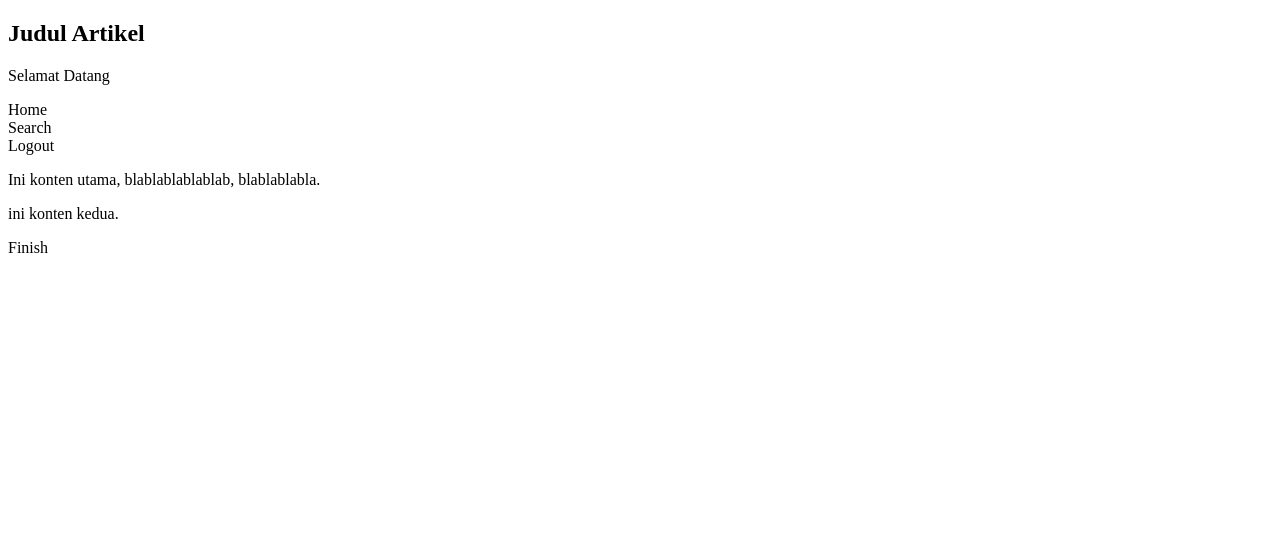
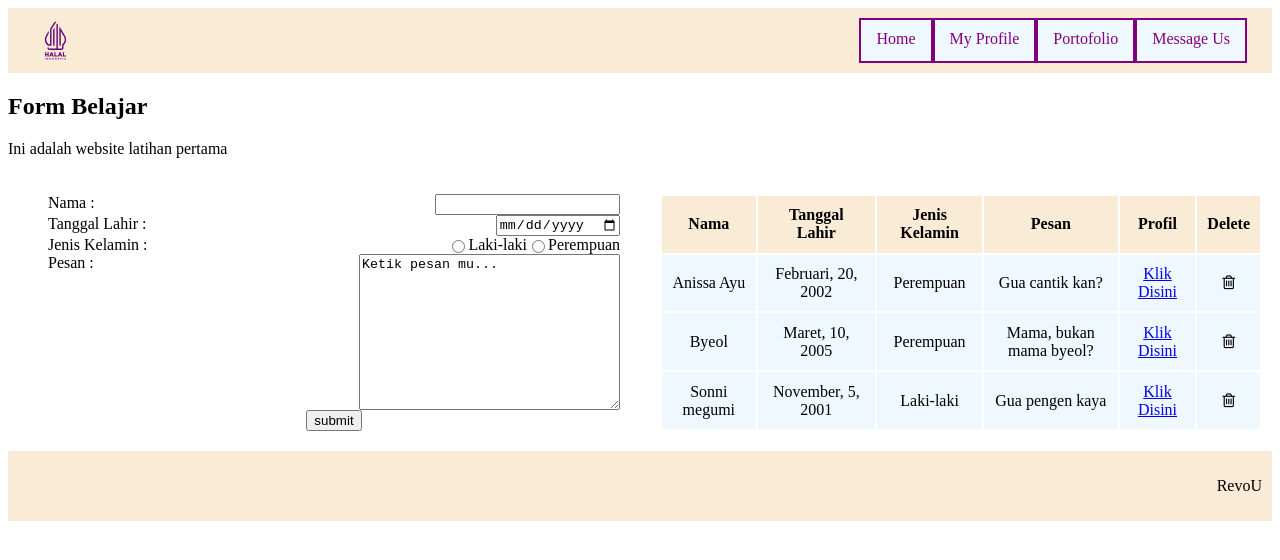
Before and after one commit to Seanican/FundamentalSE, a plain HTML site: page structuring layout.html in a window 1280 px wide. Drawn offline with Linux system fonts and the light colour scheme.

Commit message:
week 1 day 3

```diff
--- a/structuring layout.html
+++ b/structuring layout.html
@@ -2,24 +2,88 @@
 <html lang="en">
 <head>
     <title>latihan Layout</title>
+    <link rel="stylesheet" href="style1.css">
+    <link rel="stylesheet" href="https://cdnjs.cloudflare.com/ajax/libs/font-awesome/4.7.0/css/font-awesome.min.css">
 </head>
 <body>
     <article>
+
+        <nav class="container">
+            <img src="halal-seeklogo.com-1.svg" alt="Logo halal" class="logo" width="45px">
+            <div class="home"><a href="xxx">Home</a></div>
+            <div class="myProfile"><a href="xxx">My Profile</a></div>
+            <div class="portofolio"><a href="xxx">Portofolio</a></div>
+            <div class="messageUs"><a href="xxx">Message Us</a></div>
+
+        </nav>
         <header>
-            <h1>Judul Artikel</h1>
-            <p>Selamat Datang</p>
+            <h1>Form Belajar</h1>
+            <p>Ini adalah website latihan pertama</p>
         </header>
-        <nav class="container">
-            <div class="home">Home</div>
-            <div class="search">Search</div>
-            <div class="logout">Logout</div>
-        </nav>
-        <main>
-            <p>Ini konten utama, blablablablablab, blablablabla.</p>
-            <p>ini konten kedua.</p>
+        <main class="conten">
+            <div class="form">
+                <form action="GET">
+                    <div>
+                        <label for="name">Nama :</label>
+                        <input id="name" type="text" name="nama">
+                    </div>
+                    <div>
+                        <label for="tanggallahir">Tanggal Lahir :</label>
+                        <input id="tanggallahir" type="date" name="tanggallahir" >
+                    </div>
+                    <div>
+                        <label for="jeniskelamin">Jenis Kelamin :</label>
+                        <input type="radio" id="laki" name="jenis_kelamin" value="Laki-laki">
+                        <label for="Laki-laki">Laki-laki</label>
+                        <input type="radio" id="perempuan" name="jenis_kelamin" value="Perempuan">
+                        <label for="Perempuan">Perempuan</label>
+                    </div>
+                    <div>
+                        <label for="pesan">Pesan :</label>
+                        <textarea name="pesan" id="pesan" cols="30" rows="10">Ketik pesan mu...</textarea>
+                    </div>
+                    <div><input type="submit" value="submit"></div>
+                </form>
+            </div>
+            <div class="tableUser">
+                <table>
+                    <tr>
+                        <th>Nama</th>
+                        <th>Tanggal Lahir</th>
+                        <th>Jenis Kelamin</th>
+                        <th>Pesan</th>
+                        <th>Profil</th>
+                        <th>Delete</th>
+                    </tr>
+                    <tr>
+                        <td>Anissa Ayu</td>
+                        <td>Februari, 20, 2002</td>
+                        <td>Perempuan</td>
+                        <td>Gua cantik kan?</td>
+                        <td><a href="xxxx">Klik Disini</a></td>
+                        <td><i class="fa fa-trash-o"></i></td>
+                    </tr>
+                    <tr>
+                        <td>Byeol</td>
+                        <td>Maret, 10, 2005</td>
+                        <td>Perempuan</td>
+                        <td>Mama, bukan mama byeol?</td>
+                        <td><a href="xxxx">Klik Disini</a></td>
+                        <td><i class="fa fa-trash-o"></i></td>
+                    </tr>
+                    <tr>
+                        <td>Sonni megumi</td>
+                        <td>November, 5, 2001</td>
+                        <td>Laki-laki</td>
+                        <td>Gua pengen kaya</td>
+                        <td><a href="xxxx">Klik Disini</a></td>
+                        <td><i class="fa fa-trash-o"></i></td>
+                    </tr>
+                </table>
+            </div>
         </main>
-        <footer>
-            <p>Finish</p>
+        <footer class="footer">
+            <p>RevoU</p>
         </footer>
     </article>
 
--- /dev/null
+++ b/style1.css
@@ -0,0 +1,72 @@
+.container {
+    display: flex;
+    justify-content: flex-end;
+    background-color: antiquewhite;
+    padding: 10px 25px 10px 25px;
+}
+
+.container div {
+    padding-top: 10px;
+    padding-left: 15px;
+    padding-right: 15px;
+    text-align: center;
+    font-size: 14sp;
+    color: purple;
+    border: 2px solid;
+    background-color: aliceblue;
+}
+
+.container div a {
+    text-decoration: none;
+    color: purple;
+}
+
+.logo {
+    margin-right: auto; /*ini untuk bikin posisi logo tetap dikanan*/
+
+}
+
+.conten {
+    flex-direction: row;
+    display: flex;
+    padding-top: 20px;
+    padding-bottom: 20px;
+}
+
+.conten div {
+    display: flex;
+    flex: 1;
+    align-content: center;
+    justify-content: center;
+    padding-left: 20px;
+    padding-right: 10px;
+}
+
+.form {
+    flex-direction: column;
+    display: flex;
+}
+
+#name, #tanggallahir, #laki, #pesan{
+    margin-left: auto;
+}
+
+table {
+    text-align: center;
+}
+
+th {
+    background-color: antiquewhite;
+    padding: 10px;
+}
+
+tr td {
+    background-color: aliceblue;
+    padding: 10px;
+}
+
+.footer {
+    text-align: right;
+    background-color: antiquewhite;
+    padding: 10px;
+}
```
Also changed, not shown: latihan css.html (added, +41 -0 lines), halal-seeklogo.com-1.svg (added).
